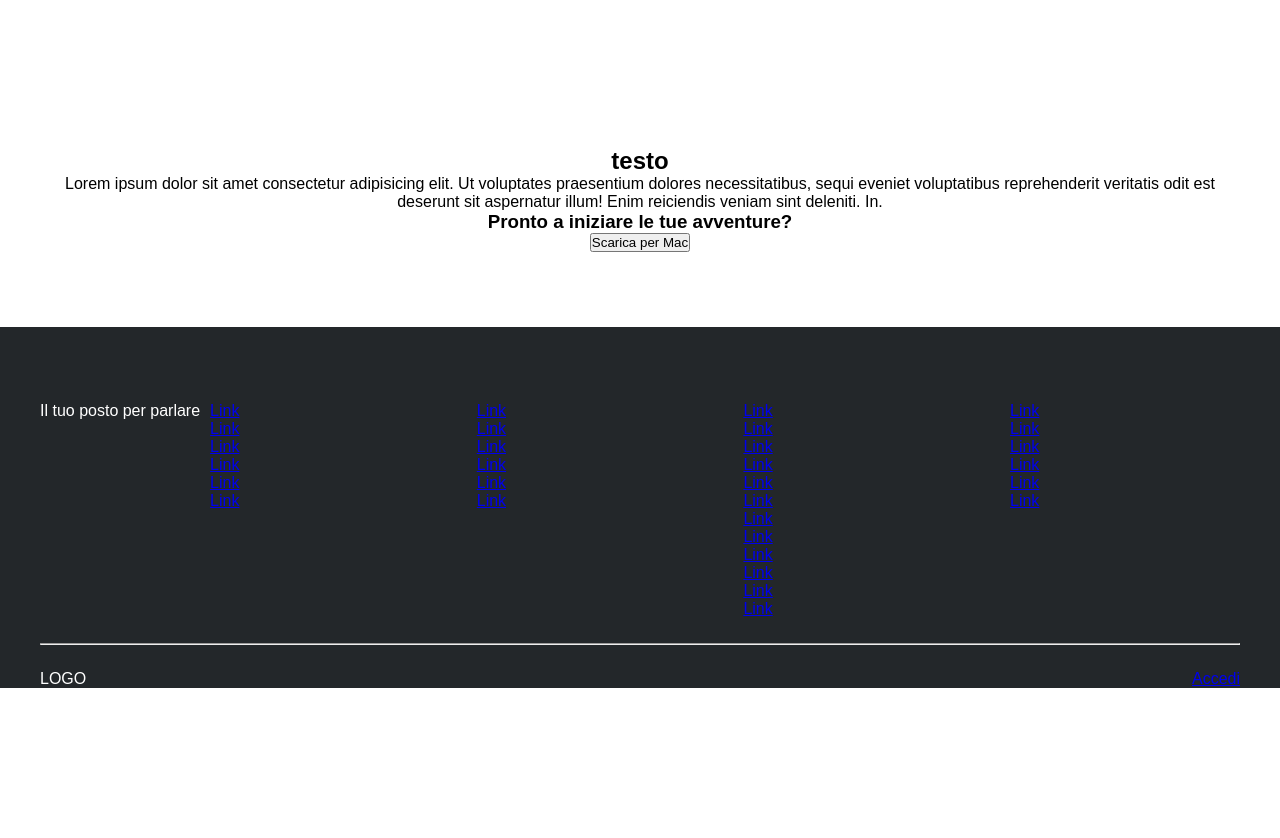
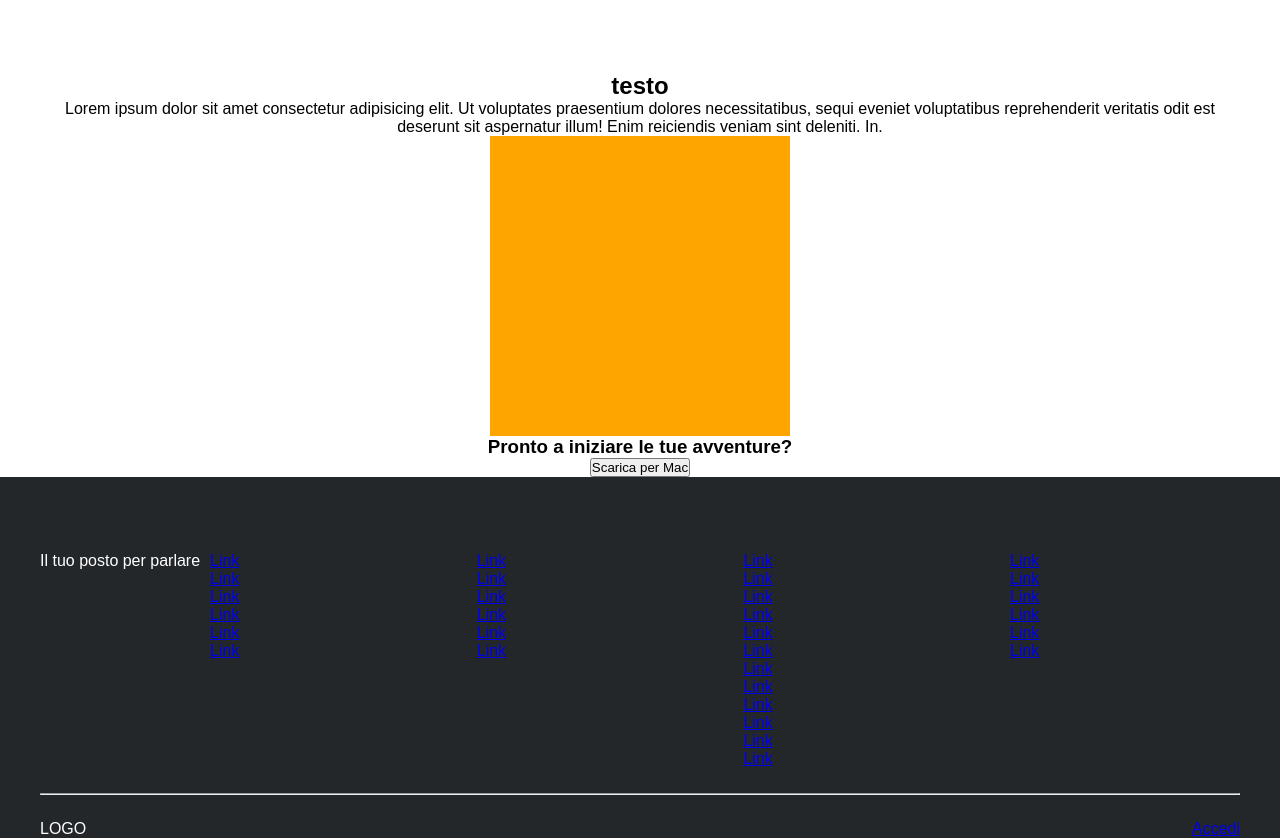
Before and after one commit to FrenzH/htmlcss-struttura-discord, a plain HTML site: page index.html in a window 1280 px wide. Shown: the part 1604-2442 px from the top of the page. Before the commit the page ends 2292 px from the top, so only its background shows below. Drawn offline with Linux system fonts and the light colour scheme.

Commit message:
corrections

```diff
--- a/css/style.css
+++ b/css/style.css
@@ -85,11 +85,30 @@ header{
     height: 300px;
     background-color: orange;
 }
+.image-chatgroup1{
+    width: 300px;
+    height: 300px;
+    background-color: orange;
+    display: block;
+}
+
 #chat-groups .container > *{
     flex-basis: 50%;
     padding: 0px 5px;
     flex-shrink: 0;
+
 }
+#chat-groups1 .container > *{
+
+    padding: 0px 5px;
+    flex-shrink: 0;
+
+}
+
+
+
+
+
 #chat-groups{
     padding: 75px 0px;
 }
@@ -101,6 +120,8 @@ header{
     text-align: center;
 }
 /*/main*/
+
+
 
 
 
--- a/index.html
+++ b/index.html
@@ -112,7 +112,7 @@
         </section>
         <section id="chat-groups">
             <div class="container flex spacearound ">
-                <div class="image-chatgroup"></div>
+                <div class="image-chatgroup1"></div>
                 <div>
                     <h2>testo</h2>
                     <p>
@@ -132,7 +132,7 @@
 
 
         </section>
-        <section id="chat-groups">
+        <section id="chat-groups1">
             <div id ="video-tecnology" class="container flex column ">
 
                 <div>
@@ -144,7 +144,7 @@
                       aspernatur illum! Enim reiciendis veniam sint deleniti. In.
                     </p>
                 </div>
-                <div class="image-chatgroup"></div>
+                <div class="image-chatgroup1"></div>
                 <h3>Pronto a iniziare le tue avventure?</h3>
                 <div>
                     <button>Scarica per Mac</button>
```
